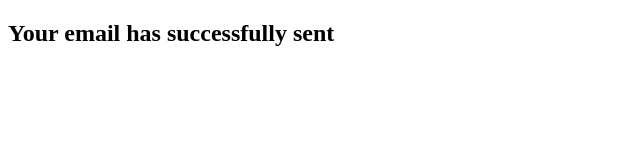
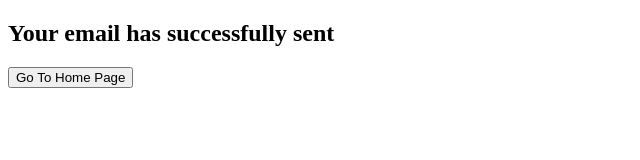
Before and after one commit to hemJoshi98/Prototype, a website: page public/views/emailMessage.html in a window 1280 px wide. Shown: the whole page, without its empty margins (0-640 px from the left). Drawn offline with Linux system fonts and the light colour scheme.

Commit message:
Add emailMessage.html template

```diff
--- /dev/null
+++ b/public/css/emailMessage.css
@@ -0,0 +1,8 @@
+body {
+  font-family: 'Roboto', Helvetica, Arial, sans-serif;
+  font-weight: 100;
+  font-size: 12px;
+  line-height: 30px;
+  color: #777;
+  background: #00bfff;
+}
--- a/public/views/emailMessage.html
+++ b/public/views/emailMessage.html
@@ -3,9 +3,17 @@
   <head>
     <meta charset="UTF-8" />
     <meta name="viewport" content="width=device-width, initial-scale=1.0" />
+    <!-- <link rel="stylesheet" type="text/css" href="../css/emailMessage.css" /> -->
+    <!-- <script defer src="../JS/nodeMailer.js"></script> -->
     <title>NDG Technology</title>
+    <link />
   </head>
   <body>
-    <h2>Your email has successfully sent</h2>
+    <div>
+      <h2>Your email has successfully sent</h2>
+      <form action="/">
+        <input type="submit" value="Go To Home Page" />
+      </form>
+    </div>
   </body>
 </html>
```
Also changed, not shown: public/index.html (+0 -1 lines), server.js (+7 -1 lines).
